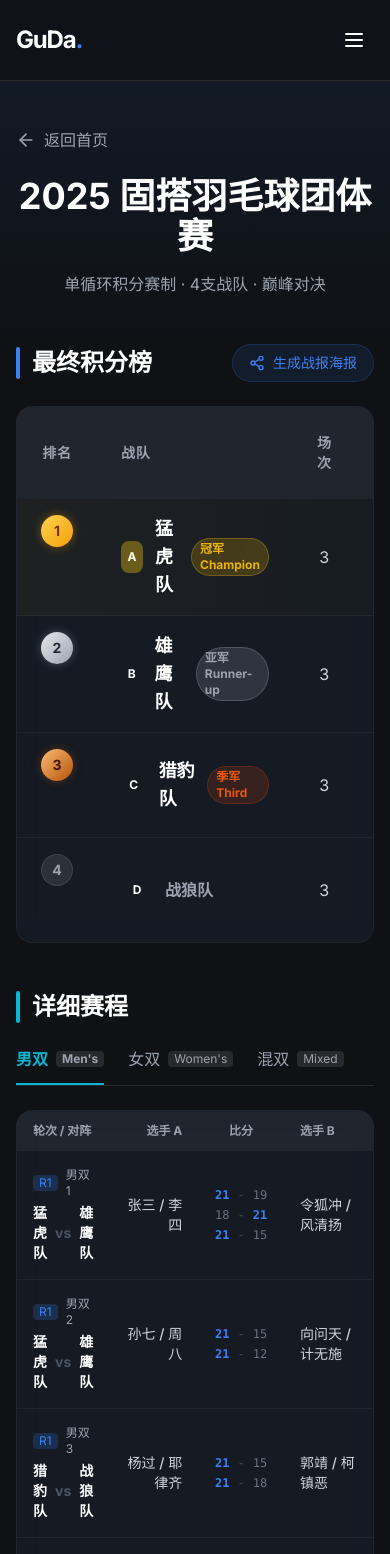
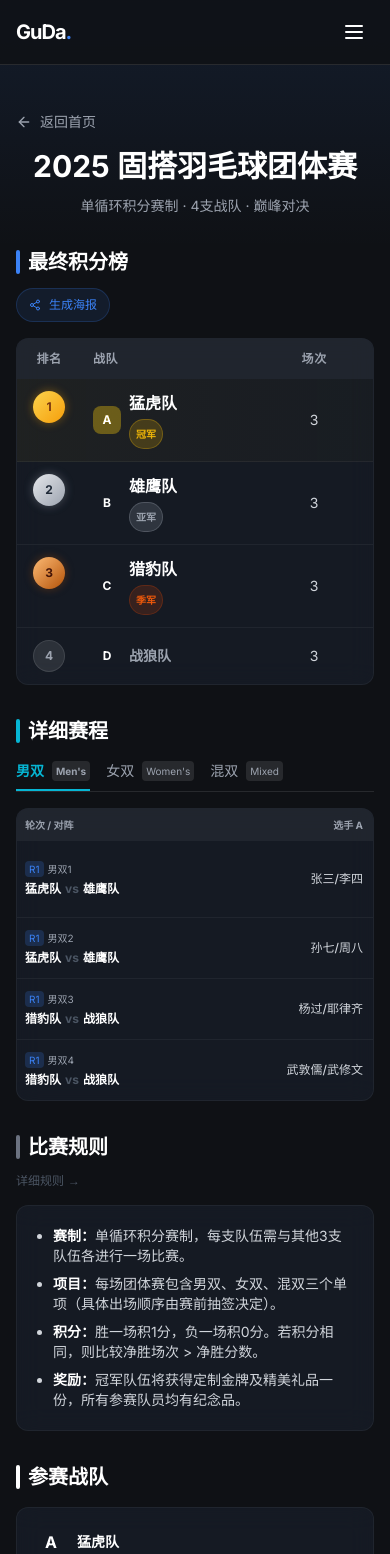
Before and after one commit to ALCoding/GuDaWeb, a Next.js app in the folder Web/: page /tournament in a window 390 px wide. Shown: the top 1554 px of the page. Built offline with nearby package versions, Linux system fonts and the light colour scheme.

Commit message:
GuDa v1.1 移动端布局适配优化

```diff
--- a/Web/src/app/tournament/page.tsx
+++ b/Web/src/app/tournament/page.tsx
@@ -15,20 +15,20 @@ export default function TournamentPage() {
   return (
     <div className="min-h-screen bg-brand-dark pb-20">
       {/* Header */}
-      <div className="pt-32 pb-12 px-4 bg-gradient-to-b from-brand-accent/10 to-transparent">
+      <div className="pt-28 sm:pt-32 pb-8 sm:pb-12 px-4 bg-gradient-to-b from-brand-accent/10 to-transparent">
         <div className="max-w-7xl mx-auto">
           <Link
             href="/"
-            className="inline-flex items-center gap-2 text-gray-400 hover:text-white transition-colors mb-6"
+            className="inline-flex items-center gap-2 text-gray-400 hover:text-white transition-colors mb-4 sm:mb-6 text-sm sm:text-base"
           >
-            <ArrowLeft className="w-5 h-5" />
+            <ArrowLeft className="w-4 h-4 sm:w-5 sm:h-5" />
             返回首页
           </Link>
           <div className="text-center">
-            <h1 className="text-4xl md:text-5xl font-bold text-white mb-4">
+            <h1 className="text-3xl sm:text-4xl md:text-5xl font-bold text-white mb-3 sm:mb-4">
               2025 固搭羽毛球团体赛
             </h1>
-            <p className="text-gray-400 max-w-2xl mx-auto">
+            <p className="text-sm sm:text-base text-gray-400 max-w-2xl mx-auto">
               单循环积分赛制 · 4支战队 · 巅峰对决
             </p>
           </div>
@@ -36,7 +36,7 @@ export default function TournamentPage() {
       </div>
 
       {/* Main Content */}
-      <div className="max-w-5xl mx-auto px-4 sm:px-6 lg:px-8 space-y-12">
+      <div className="max-w-5xl mx-auto px-4 sm:px-6 lg:px-8 space-y-8 sm:space-y-10 md:space-y-12">
         {/* Standings Section */}
         <StandingsTable onGeneratePoster={() => setIsPosterModalOpen(true)} />
 
--- a/Web/src/components/home/TeamCard.tsx
+++ b/Web/src/components/home/TeamCard.tsx
@@ -6,21 +6,21 @@ interface TeamCardProps {
 
 export default function TeamCard({ team }: TeamCardProps) {
   return (
-    <div className="bg-gray-900/50 rounded-2xl p-8 border border-white/5 card-hover team-card cursor-pointer group">
-      <div className="flex flex-col items-center mb-6">
+    <div className="bg-gray-900/50 rounded-xl sm:rounded-2xl p-4 sm:p-6 md:p-8 border border-white/5 card-hover team-card cursor-pointer group">
+      <div className="flex flex-col items-center mb-4 sm:mb-5 md:mb-6">
         <div
-          className={`w-20 h-20 rounded-2xl bg-gradient-to-br ${team.theme.gradient} flex items-center justify-center text-3xl font-bold text-white mb-4 shadow-lg ${team.theme.shadow} team-icon transition-all duration-300`}
+          className={`w-14 h-14 sm:w-16 sm:h-16 md:w-20 md:h-20 rounded-xl sm:rounded-2xl bg-gradient-to-br ${team.theme.gradient} flex items-center justify-center text-2xl sm:text-3xl font-bold text-white mb-2 sm:mb-3 md:mb-4 shadow-lg ${team.theme.shadow} team-icon transition-all duration-300`}
         >
           {team.logo}
         </div>
-        <h3 className="text-xl font-bold text-white">{team.name}</h3>
+        <h3 className="text-base sm:text-lg md:text-xl font-bold text-white">{team.name}</h3>
       </div>
-      <div className="space-y-3">
-        <div className="flex items-center justify-between text-sm py-2 border-b border-white/5">
+      <div className="space-y-2 sm:space-y-3">
+        <div className="flex items-center justify-between text-xs sm:text-sm py-1.5 sm:py-2 border-b border-white/5">
           <span className="text-gray-400">队长</span>
           <span className="text-white font-medium">{team.captain}</span>
         </div>
-        <div className="text-sm text-gray-400 leading-relaxed text-center pt-2">
+        <div className="text-xs sm:text-sm text-gray-400 leading-relaxed text-center pt-1 sm:pt-2">
           {team.members[0]} · {team.members[1]}
           <br />
           {team.members[2]} · {team.members[3]}
--- a/Web/src/components/layout/Footer.tsx
+++ b/Web/src/components/layout/Footer.tsx
@@ -1,20 +1,20 @@
 export default function Footer() {
   return (
-    <footer id="contact" className="bg-black border-t border-white/10 py-20 mt-20">
+    <footer id="contact" className="bg-black border-t border-white/10 py-12 sm:py-16 md:py-20 mt-12 sm:mt-16 md:mt-20">
       <div className="max-w-4xl mx-auto px-4 text-center">
-        <h2 className="text-3xl font-bold text-white mb-6">加入观赛社群</h2>
-        <p className="text-gray-400 mb-8">
+        <h2 className="text-2xl sm:text-3xl font-bold text-white mb-4 sm:mb-6">加入观赛社群</h2>
+        <p className="text-sm sm:text-base text-gray-400 mb-6 sm:mb-8 px-4">
           扫码加入「固搭2025团体赛」官方微信群，获取实时比分与战报。
         </p>
-        <div className="inline-block p-4 bg-white rounded-lg mb-8">
+        <div className="inline-block p-3 sm:p-4 bg-white rounded-lg mb-6 sm:mb-8">
           {/* QR Code Placeholder */}
-          <div className="w-32 h-32 bg-gray-200 flex items-center justify-center text-gray-500 text-xs text-center p-2">
+          <div className="w-24 h-24 sm:w-32 sm:h-32 bg-gray-200 flex items-center justify-center text-gray-500 text-[10px] sm:text-xs text-center p-2">
             [赛事交流群
             <br />
             二维码]
           </div>
         </div>
-        <p className="text-sm text-gray-600">
+        <p className="text-xs sm:text-sm text-gray-600 px-4">
           © 2025 GuDa Badminton Club. All rights reserved.
           <br />
           <span className="text-gray-500 mt-2 block text-xs">Powered by Jalen</span>
--- a/Web/src/components/layout/Navbar.tsx
+++ b/Web/src/components/layout/Navbar.tsx
@@ -10,10 +10,10 @@ export default function Navbar() {
   return (
     <nav className="fixed w-full z-50 glass-nav border-b border-white/10">
       <div className="max-w-7xl mx-auto px-4 sm:px-6 lg:px-8">
-        <div className="flex items-center justify-between h-20">
+        <div className="flex items-center justify-between h-16 sm:h-20">
           {/* Logo */}
           <Link href="/" className="flex items-center">
-            <span className="text-2xl font-bold tracking-tighter text-white">
+            <span className="text-xl sm:text-2xl font-bold tracking-tighter text-white">
               GuDa<span className="text-brand-accent">.</span>
             </span>
           </Link>
--- a/Web/src/components/tournament/MatchRow.tsx
+++ b/Web/src/components/tournament/MatchRow.tsx
@@ -11,29 +11,30 @@ export default function MatchRow({ match }: MatchRowProps) {
 
   return (
     <tr className="hover:bg-white/5 transition-colors">
-      <td className="py-4 px-4">
-        <div className="flex items-center gap-2 mb-1">
-          <span className="text-xs bg-brand-accent/20 text-brand-accent px-1.5 rounded">
+      <td className="py-3 sm:py-4 px-2 sm:px-4">
+        <div className="flex items-center gap-1 sm:gap-2 mb-1">
+          <span className="text-[10px] sm:text-xs bg-brand-accent/20 text-brand-accent px-1 sm:px-1.5 rounded">
             R{match.round}
           </span>
-          <span className="text-gray-400 text-xs">
+          <span className="text-gray-400 text-[10px] sm:text-xs">
             {match.category === 'MD' ? '男双' : match.category === 'WD' ? '女双' : '混双'}
             {match.matchNumber}
           </span>
         </div>
-        <div className="flex items-center gap-2 font-bold text-white">
+        <div className="flex items-center gap-1 sm:gap-2 font-bold text-white text-xs sm:text-sm">
           <span className={teamA.theme.textAccent}>{teamA.name}</span>
           <span className="text-gray-600">vs</span>
           <span className={teamB.theme.textAccent}>{teamB.name}</span>
         </div>
       </td>
-      <td className="py-4 px-4 text-right font-medium">
-        {match.playersA.join(' / ')}
+      <td className="py-3 sm:py-4 px-2 sm:px-4 text-right font-medium text-xs sm:text-sm">
+        <span className="hidden sm:inline">{match.playersA.join(' / ')}</span>
+        <span className="sm:hidden">{match.playersA.join('/')}</span>
       </td>
-      <td className="py-4 px-4 text-center">
-        <div className="flex flex-col items-center gap-1 font-mono text-xs">
+      <td className="py-3 sm:py-4 px-2 sm:px-4 text-center">
+        <div className="flex flex-col items-center gap-0.5 sm:gap-1 font-mono text-[10px] sm:text-xs">
           {match.games.map((game) => (
-            <div key={game.gameNumber} className="flex gap-2">
+            <div key={game.gameNumber} className="flex gap-1 sm:gap-2">
               <span
                 className={
                   game.winner === 'A'
@@ -57,8 +58,9 @@ export default function MatchRow({ match }: MatchRowProps) {
           ))}
         </div>
       </td>
-      <td className="py-4 px-4 text-left font-medium">
-        {match.playersB.join(' / ')}
+      <td className="py-3 sm:py-4 px-2 sm:px-4 text-left font-medium text-xs sm:text-sm">
+        <span className="hidden sm:inline">{match.playersB.join(' / ')}</span>
+        <span className="sm:hidden">{match.playersB.join('/')}</span>
       </td>
     </tr>
   );
--- a/Web/src/components/tournament/RulesSection.tsx
+++ b/Web/src/components/tournament/RulesSection.tsx
@@ -3,20 +3,20 @@ import { rules } from '@/data/rules';
 export default function RulesSection() {
   return (
     <section>
-      <div className="flex items-center justify-between mb-6">
-        <div className="flex items-center gap-3">
-          <div className="w-1 h-8 bg-gray-500 rounded-full"></div>
-          <h2 className="text-2xl font-bold text-white">比赛规则</h2>
+      <div className="flex flex-col sm:flex-row items-start sm:items-center justify-between mb-4 sm:mb-6 gap-3 sm:gap-0">
+        <div className="flex items-center gap-2 sm:gap-3">
+          <div className="w-1 h-6 sm:h-8 bg-gray-500 rounded-full"></div>
+          <h2 className="text-xl sm:text-2xl font-bold text-white">比赛规则</h2>
         </div>
         <a
           href="#"
-          className="text-sm text-gray-600 hover:text-gray-400 transition-colors flex items-center gap-1"
+          className="text-xs sm:text-sm text-gray-600 hover:text-gray-400 transition-colors flex items-center gap-1"
         >
           详细规则 <span className="text-xs">→</span>
         </a>
       </div>
-      <div className="glass-panel p-8 rounded-2xl text-gray-300 leading-relaxed">
-        <ul className="list-disc pl-5 space-y-2">
+      <div className="glass-panel p-5 sm:p-6 md:p-8 rounded-xl sm:rounded-2xl text-gray-300 leading-relaxed">
+        <ul className="list-disc pl-4 sm:pl-5 space-y-2 sm:space-y-3 text-sm sm:text-base">
           {rules.map((rule, index) => (
             <li key={index}>
               <strong className="text-white">{rule.title}：</strong>
--- a/Web/src/components/tournament/ScheduleTabs.tsx
+++ b/Web/src/components/tournament/ScheduleTabs.tsx
@@ -19,25 +19,25 @@ export default function ScheduleTabs() {
 
   return (
     <section>
-      <div className="flex items-center gap-3 mb-6">
-        <div className="w-1 h-8 bg-brand-secondary rounded-full"></div>
-        <h2 className="text-2xl font-bold text-white">详细赛程</h2>
+      <div className="flex items-center gap-2 sm:gap-3 mb-4 sm:mb-6">
+        <div className="w-1 h-6 sm:h-8 bg-brand-secondary rounded-full"></div>
+        <h2 className="text-xl sm:text-2xl font-bold text-white">详细赛程</h2>
       </div>
 
       {/* Tabs */}
-      <div className="flex gap-6 mb-6 border-b border-white/10">
+      <div className="flex gap-4 sm:gap-6 mb-4 sm:mb-6 border-b border-white/10 overflow-x-auto pb-0">
         {categories.map((category) => (
           <button
             key={category}
             onClick={() => setActiveCategory(category)}
-            className={`pb-3 border-b-2 transition-colors flex items-center gap-2 ${
+            className={`pb-2 sm:pb-3 border-b-2 transition-colors flex items-center gap-2 whitespace-nowrap text-sm sm:text-base ${
               activeCategory === category
                 ? 'text-brand-secondary border-brand-secondary font-bold'
                 : 'text-gray-400 border-transparent hover:text-white'
             }`}
           >
             <span>{MatchCategoryLabel[category]}</span>
-            <span className="text-xs bg-white/10 px-1.5 rounded text-gray-400">
+            <span className="text-[10px] sm:text-xs bg-white/10 px-1 sm:px-1.5 rounded text-gray-400">
               {categoryLabels[category]}
             </span>
           </button>
@@ -46,14 +46,15 @@ export default function ScheduleTabs() {
 
       {/* Schedule Content */}
       <div className="space-y-4">
-        <div className="glass-panel rounded-2xl overflow-hidden">
-          <table className="w-full text-sm">
-            <thead className="bg-white/5 text-gray-400 text-xs uppercase">
+        <div className="glass-panel rounded-xl sm:rounded-2xl overflow-hidden">
+          <div className="overflow-x-auto">
+            <table className="w-full text-xs sm:text-sm min-w-[600px]">
+              <thead className="bg-white/5 text-gray-400 text-[10px] sm:text-xs uppercase">
                 <tr>
-                <th className="py-3 px-4 text-left">轮次 / 对阵</th>
-                <th className="py-3 px-4 text-right w-1/4">选手 A</th>
-                <th className="py-3 px-4 text-center w-32">比分</th>
-                <th className="py-3 px-4 text-left w-1/4">选手 B</th>
+                  <th className="py-2 sm:py-3 px-2 sm:px-4 text-left">轮次 / 对阵</th>
+                  <th className="py-2 sm:py-3 px-2 sm:px-4 text-right w-1/4">选手 A</th>
+                  <th className="py-2 sm:py-3 px-2 sm:px-4 text-center w-24 sm:w-32">比分</th>
+                  <th className="py-2 sm:py-3 px-2 sm:px-4 text-left w-1/4">选手 B</th>
                 </tr>
               </thead>
               <tbody className="divide-y divide-white/5 text-gray-300">
@@ -64,6 +65,7 @@ export default function ScheduleTabs() {
             </table>
           </div>
         </div>
+      </div>
     </section>
   );
 }
--- a/Web/src/components/tournament/StandingsTable.tsx
+++ b/Web/src/components/tournament/StandingsTable.tsx
@@ -27,31 +27,31 @@ export default function StandingsTable({ onGeneratePoster }: StandingsTableProps
 
   return (
     <section>
-      <div className="flex items-center justify-between mb-6">
-        <div className="flex items-center gap-3">
-          <div className="w-1 h-8 bg-brand-accent rounded-full"></div>
-          <h2 className="text-2xl font-bold text-white">最终积分榜</h2>
+      <div className="flex flex-col sm:flex-row items-start sm:items-center justify-between mb-4 sm:mb-6 gap-3 sm:gap-0">
+        <div className="flex items-center gap-2 sm:gap-3">
+          <div className="w-1 h-6 sm:h-8 bg-brand-accent rounded-full"></div>
+          <h2 className="text-xl sm:text-2xl font-bold text-white">最终积分榜</h2>
         </div>
         <button
           onClick={onGeneratePoster}
-          className="flex items-center gap-2 px-4 py-2 rounded-full bg-brand-accent/10 hover:bg-brand-accent/20 border border-brand-accent/20 text-brand-accent text-sm font-medium transition-all hover:scale-105"
+          className="flex items-center gap-2 px-3 sm:px-4 py-2 rounded-full bg-brand-accent/10 hover:bg-brand-accent/20 border border-brand-accent/20 text-brand-accent text-xs sm:text-sm font-medium transition-all hover:scale-105 whitespace-nowrap"
         >
-          <Share2 className="w-4 h-4" />
-          生成战报海报
+          <Share2 className="w-3 h-3 sm:w-4 sm:h-4" />
+          生成海报
         </button>
       </div>
 
-      <div className="glass-panel rounded-2xl overflow-hidden">
+      <div className="glass-panel rounded-xl sm:rounded-2xl overflow-hidden">
         <div className="overflow-x-auto">
-          <table className="w-full text-left">
-            <thead className="bg-white/5 text-gray-400 text-sm uppercase tracking-wider">
+          <table className="w-full text-left min-w-[600px]">
+            <thead className="bg-white/5 text-gray-400 text-xs sm:text-sm uppercase tracking-wider">
               <tr>
-                <th className="px-6 py-4 font-semibold text-center w-20">排名</th>
-                <th className="px-6 py-4 font-semibold">战队</th>
-                <th className="px-6 py-4 font-semibold text-center">场次</th>
-                <th className="px-6 py-4 font-semibold text-center">胜 - 负</th>
-                <th className="px-6 py-4 font-semibold text-center">净胜分</th>
-                <th className="px-6 py-4 font-semibold text-center text-brand-accent">
+                <th className="px-3 sm:px-6 py-3 sm:py-4 font-semibold text-center w-16 sm:w-20">排名</th>
+                <th className="px-3 sm:px-6 py-3 sm:py-4 font-semibold">战队</th>
+                <th className="px-3 sm:px-6 py-3 sm:py-4 font-semibold text-center">场次</th>
+                <th className="px-3 sm:px-6 py-3 sm:py-4 font-semibold text-center">胜负</th>
+                <th className="px-3 sm:px-6 py-3 sm:py-4 font-semibold text-center">净胜</th>
+                <th className="px-3 sm:px-6 py-3 sm:py-4 font-semibold text-center text-brand-accent">
                   积分
                 </th>
               </tr>
@@ -66,27 +66,27 @@ export default function StandingsTable({ onGeneratePoster }: StandingsTableProps
                     key={standing.team}
                     className={`table-row-hover transition-colors ${getRankBgClass(standing.rank)}`}
                   >
-                    <td className="px-6 py-4 flex justify-center">
-                      <RankBadge rank={standing.rank} />
+                    <td className="px-3 sm:px-6 py-3 sm:py-4 flex justify-center">
+                      <RankBadge rank={standing.rank} size="sm" />
                     </td>
-                    <td className="px-6 py-4">
-                      <div className="flex items-center gap-3">
+                    <td className="px-3 sm:px-6 py-3 sm:py-4">
+                      <div className="flex items-center gap-2 sm:gap-3">
                         <div
-                          className={`w-8 h-8 rounded-lg bg-${team.theme.primary} flex items-center justify-center text-xs font-bold text-white relative overflow-hidden`}
+                          className={`w-7 h-7 sm:w-8 sm:h-8 rounded-lg bg-${team.theme.primary} flex items-center justify-center text-xs font-bold text-white relative overflow-hidden shrink-0`}
                         >
                           {team.logo}
                           {standing.rank === 1 && (
                             <div className="absolute inset-0 bg-yellow-400 mix-blend-overlay opacity-50"></div>
                           )}
                         </div>
-                        <div>
-                          <span
-                            className={`font-bold ${standing.rank <= 3 ? 'text-white text-lg' : 'text-gray-400'} flex items-center gap-2`}
+                        <div className="min-w-0">
+                          <div
+                            className={`font-bold ${standing.rank <= 3 ? 'text-white text-base sm:text-lg' : 'text-gray-400 text-sm sm:text-base'} flex flex-col sm:flex-row sm:items-center gap-1 sm:gap-2`}
                           >
-                            {team.name}
+                            <span className="truncate">{team.name}</span>
                             {rankLabel && (
                               <span
-                                className={`text-xs px-2 py-0.5 rounded-full ${
+                                className={`text-[10px] sm:text-xs px-1.5 sm:px-2 py-0.5 rounded-full inline-block w-fit ${
                                   standing.rank === 1
                                     ? 'bg-yellow-500/20 text-yellow-500 border border-yellow-500/30'
                                     : standing.rank === 2
@@ -94,26 +94,26 @@ export default function StandingsTable({ onGeneratePoster }: StandingsTableProps
                                       : 'bg-orange-700/20 text-orange-600 border border-orange-700/30'
                                 }`}
                               >
-                                {rankLabel}
+                                {rankLabel.split(' ')[0]}
                               </span>
                             )}
-                          </span>
+                          </div>
                         </div>
                       </div>
                     </td>
-                    <td className="px-6 py-4 text-gray-300 text-center">
+                    <td className="px-3 sm:px-6 py-3 sm:py-4 text-gray-300 text-center text-sm sm:text-base">
                       {standing.played}
                     </td>
-                    <td className="px-6 py-4 text-white text-center font-medium">
-                      {standing.won} - {standing.lost}
+                    <td className="px-3 sm:px-6 py-3 sm:py-4 text-white text-center font-medium text-sm sm:text-base">
+                      {standing.won}-{standing.lost}
                     </td>
                     <td
-                      className={`px-6 py-4 text-center ${standing.pointsDiff >= 0 ? 'text-green-400' : 'text-red-400'}`}
+                      className={`px-3 sm:px-6 py-3 sm:py-4 text-center text-sm sm:text-base ${standing.pointsDiff >= 0 ? 'text-green-400' : 'text-red-400'}`}
                     >
                       {standing.pointsDiff >= 0 ? '+' : ''}
                       {standing.pointsDiff}
                     </td>
-                    <td className="px-6 py-4 text-brand-accent text-center font-bold text-xl">
+                    <td className="px-3 sm:px-6 py-3 sm:py-4 text-brand-accent text-center font-bold text-lg sm:text-xl">
                       {standing.points}
                     </td>
                   </tr>
--- a/Web/src/components/tournament/TeamsGrid.tsx
+++ b/Web/src/components/tournament/TeamsGrid.tsx
@@ -5,28 +5,28 @@ export default function TeamsGrid() {
 
   return (
     <section>
-      <div className="flex items-center gap-3 mb-6">
-        <div className="w-1 h-8 bg-white rounded-full"></div>
-        <h2 className="text-2xl font-bold text-white">参赛战队</h2>
+      <div className="flex items-center gap-2 sm:gap-3 mb-4 sm:mb-6">
+        <div className="w-1 h-6 sm:h-8 bg-white rounded-full"></div>
+        <h2 className="text-xl sm:text-2xl font-bold text-white">参赛战队</h2>
       </div>
-      <div className="grid grid-cols-1 md:grid-cols-2 lg:grid-cols-4 gap-4">
+      <div className="grid grid-cols-1 sm:grid-cols-2 lg:grid-cols-4 gap-3 sm:gap-4">
         {teams.map((team) => (
           <div
             key={team.id}
-            className="glass-panel p-6 rounded-2xl transition-all duration-300 hover:bg-white/5 hover:-translate-y-1"
+            className="glass-panel p-4 sm:p-5 md:p-6 rounded-xl sm:rounded-2xl transition-all duration-300 hover:bg-white/5 hover:-translate-y-1"
           >
-            <div className="flex items-center gap-3 mb-4">
+            <div className="flex items-center gap-2 sm:gap-3 mb-3 sm:mb-4">
               <div
-                className={`w-10 h-10 rounded bg-${team.theme.primary} flex items-center justify-center font-bold text-white`}
+                className={`w-9 h-9 sm:w-10 sm:h-10 rounded bg-${team.theme.primary} flex items-center justify-center font-bold text-white shrink-0`}
               >
                 {team.logo}
               </div>
               <div>
-                <h4 className="font-bold text-white">{team.name}</h4>
+                <h4 className="font-bold text-white text-sm sm:text-base">{team.name}</h4>
               </div>
             </div>
-            <p className="text-sm text-gray-400">队长：{team.captain}</p>
-            <p className="text-sm text-gray-500 mt-1 leading-relaxed">
+            <p className="text-xs sm:text-sm text-gray-400">队长：{team.captain}</p>
+            <p className="text-xs sm:text-sm text-gray-500 mt-1 leading-relaxed">
               队员：{team.members.join('、')}
             </p>
           </div>
```
Also changed, not shown: Web/src/components/home/HeroSection.tsx (+20 -18 lines), Web/src/components/home/TournamentSection.tsx (+6 -6 lines), 1 other file (tests, documents, lock files or other folders). Lines whose indentation alone changed are shown as unchanged.
